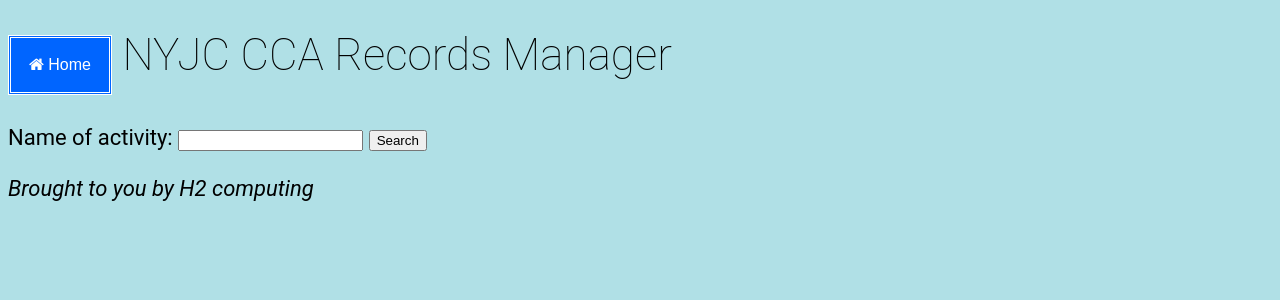
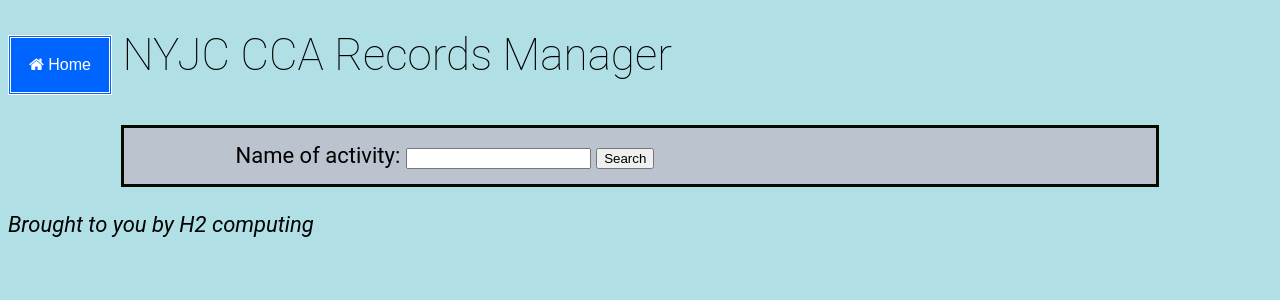
Before and after one commit to KanOnnKit/TOKCapstoneProject, a Flask app: page /edit?type=activity in a window 1280 px wide. Shown: the top 300 px of the page. Run offline with Flask 2, Linux system fonts and the light colour scheme; parts of the project's set-up code (start-up, migrations or seed data) failed here and were passed over.

Commit message:
standardised how forms look, shouldnt be ugly :D

```diff
--- a/templates/edit.html
+++ b/templates/edit.html
@@ -18,20 +18,25 @@
         {% if associated_students is defined %}
             {% set names = associated_students %}
         <!-- information passed into form -->
+        <div class="mainpage">
             <form
             action="/edit?type=activity"
             method="post"
-        id="info">
+            id="info"
+            class="form_body">
                 <label for='name'>Students: </label><br />
                 <textarea style="font-size: 16px;" id="name" form="info" name="associated_students" rows="20" cols="30">{% for name in names %}{{ name }}
         {% endfor %}</textarea>
                 <input type='submit' value='Submit'/>
             </form>
+        </div>
         {% else %}
+        <div class="mainpage">
             <form
             action="/edit?type=activity"
             method="post"
-        id="name">
+            id="name"
+            class="form_body">
                 <label for='name'>Name of activity: </label>
                 <input
                 id='name'
@@ -42,6 +47,7 @@
                 required="required"/>
                 <input type='submit' value='Search'/><br />
             </form>
+        </div>
         {% endif %}
 
 
@@ -49,20 +55,25 @@
         {% if associated_students is defined %}
             {% set names = associated_students %}
         <!-- information passed into form -->
+        <div class="mainpage">
             <form
             action="/edit?type=cca"
             method="post"
-        id="info">
+            id="info"
+            class="form_body">
                 <label for='name'>Students: </label><br />
                 <textarea style="font-size: 16px;" id="name" form="info" name="associated_students" rows="20" cols="30">{% for name in names %}{{ name }}
     {% endfor %}</textarea>
                 <input type='submit' value='Submit'/>
             </form>
+        </div>
         {% else %}
+        <div class="mainpage">
             <form
             action="/edit?type=cca"
             method="post"
-        id="name">
+            id="name"
+            class="form_body">
                 <label for='name'>Name of CCA: </label>
                 <input
                 id='name'
@@ -73,6 +84,7 @@
                 required="required"/>
                 <input type='submit' value='Search'/><br />
             </form>
+        </div>
         {% endif %}
 
     {% elif type == 'student' %}
@@ -80,10 +92,12 @@
             {% set ccas = associated_ccas %}
             {% set acts = associated_activities %}
     <!-- information passed into form -->
+        <div class="mainpage">
             <form
             action="/edit?type=student"
             method="post"
-        id="info">
+            id="info"
+            class="form_body">
                 <div class='student_info' id='cca'>
                 <label for='cca'>Participating CCAs: </label><br />
                 <textarea style="font-size: 16px;" id="name" form="info" name="associated_ccas" rows="20" cols="30">{% for cca in ccas %}{{ cca }}
@@ -98,11 +112,14 @@
 
                 <input type='submit' value='Submit'/>
             </form>
+        </div>
         {% else %}
+        <div class="mainpage">
             <form
             action="/edit?type=student"
             method="post"
-        id="name">
+            id="name"
+            class="form_body">
                 <label for='name'>Name of Student: </label>
                 <input
                 id='name'
@@ -113,6 +130,7 @@
                 required="required"/>
                 <input type='submit' value='Search'/><br />
             </form>
+        </div>
         {% endif %}
 
     {% else %}
```
Also changed, not shown: templates/view.html (+24 -6 lines). Lines whose indentation alone changed are shown as unchanged.
